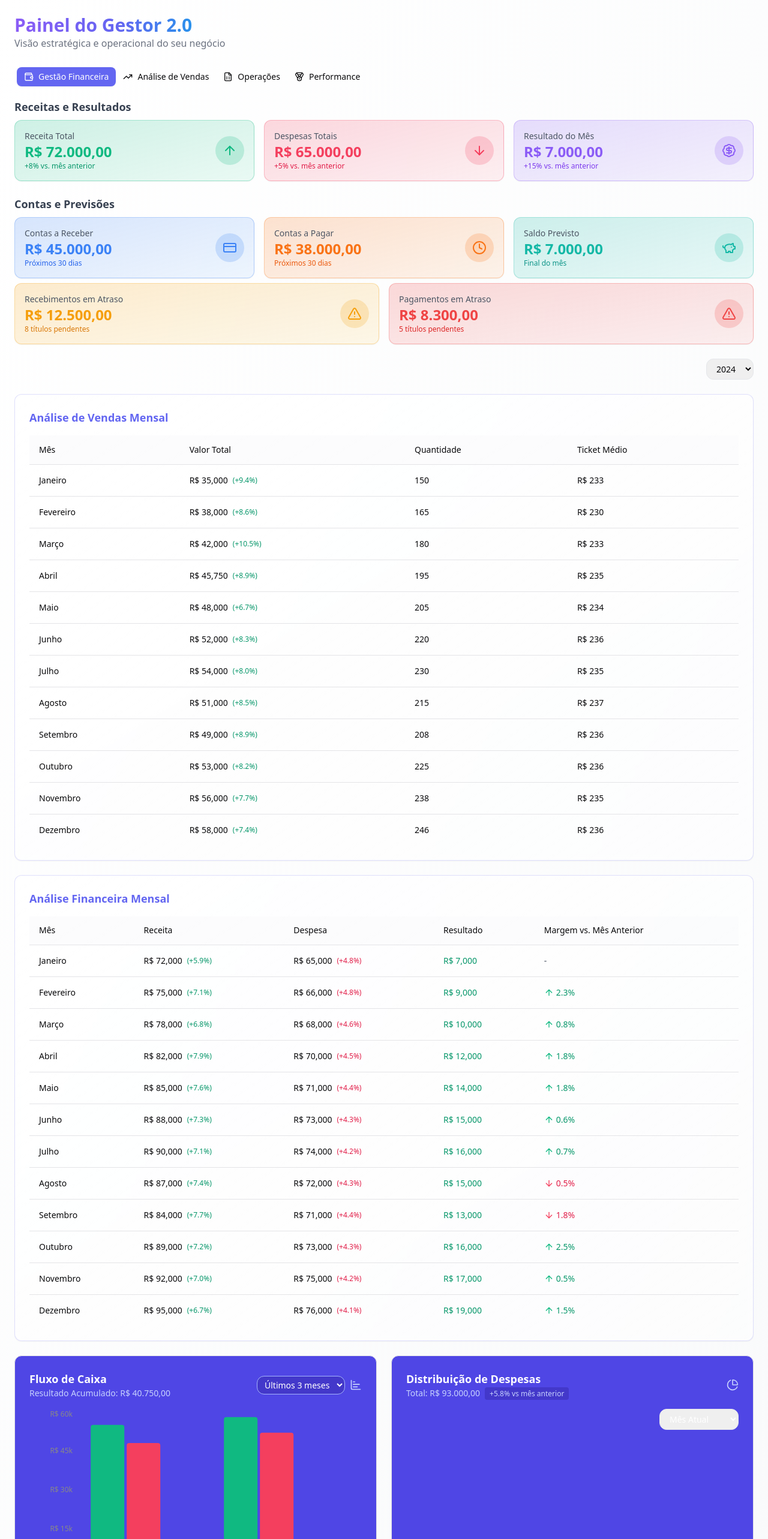
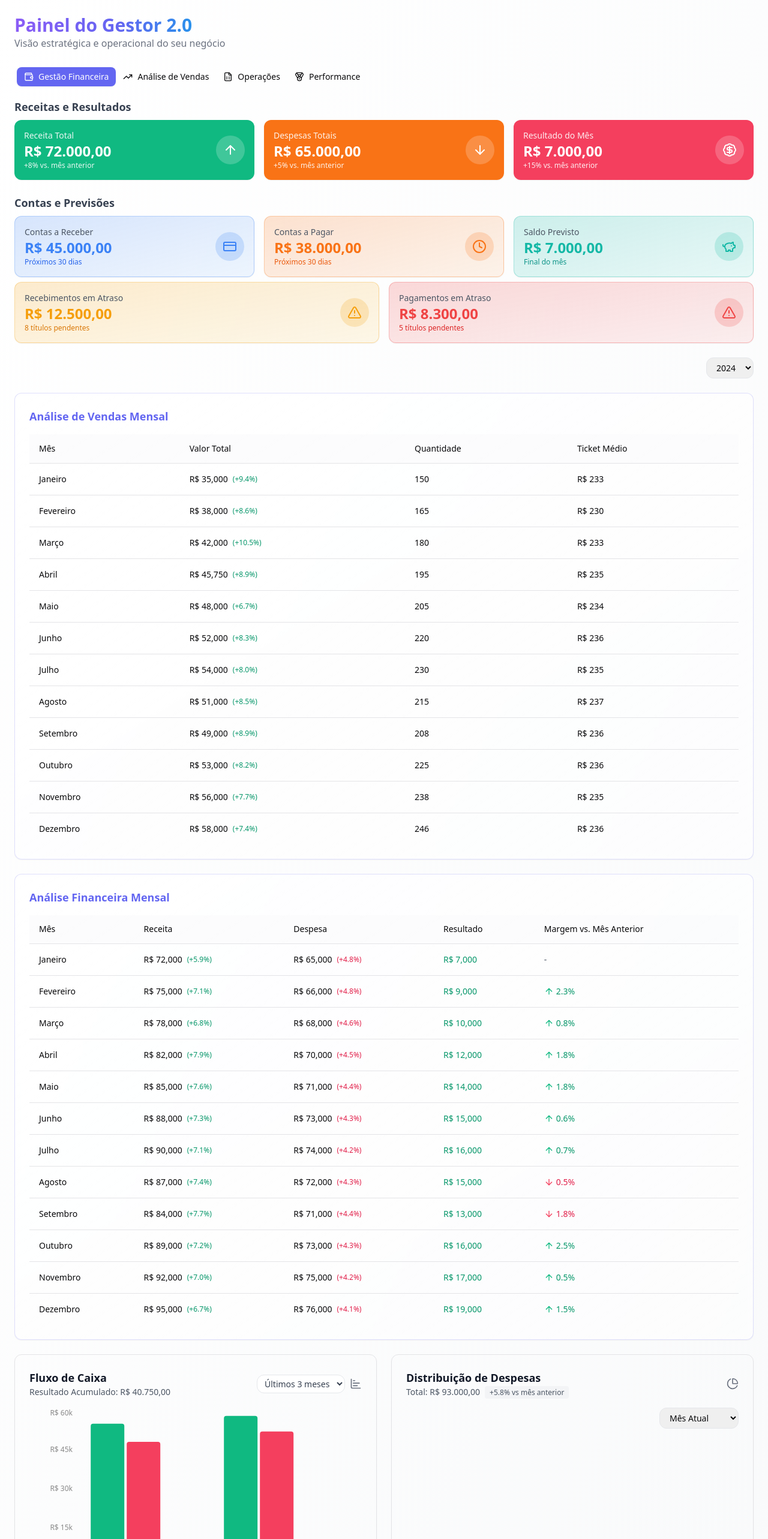
Before and after one commit to RaulPolitowski/dashboard-german-mobile, a React (Vite) app: page / in a window 1280 px wide. Shown: the top 2566 px of the page at 60% size. Built offline with nearby package versions, Linux system fonts and the light colour scheme.

Commit message:
Improve dashboard card styles
Update card styles to use stronger background colors, based on a provided example.  The changes will affect the main dashboard cards.

```diff
--- a/src/components/dashboard/FinancialCharts.tsx
+++ b/src/components/dashboard/FinancialCharts.tsx
@@ -10,24 +10,24 @@ export const FinancialCharts = () => {
 
   return (
     <div className="grid grid-cols-1 lg:grid-cols-2 gap-4 md:gap-6">
-      <Card className="p-4 md:p-6 bg-[#4F46E5] text-white">
+      <Card className="p-4 md:p-6">
         <div className="flex flex-col md:flex-row items-start md:items-center justify-between mb-4 gap-2 md:gap-0">
           <div>
-            <h3 className="text-base md:text-lg font-semibold text-white">Fluxo de Caixa</h3>
-            <p className="text-sm text-indigo-200">Resultado Acumulado: R$ 40.750,00</p>
+            <h3 className="text-base md:text-lg font-semibold text-gray-900">Fluxo de Caixa</h3>
+            <p className="text-sm text-gray-600">Resultado Acumulado: R$ 40.750,00</p>
           </div>
           <div className="flex items-center gap-2 w-full md:w-auto">
             <select
               value={period}
               onChange={(e) => setPeriod(e.target.value)}
-              className="w-full md:w-auto px-2 py-1 text-sm border border-indigo-300 rounded-lg focus:outline-none focus:ring-2 focus:ring-indigo-400 bg-indigo-700 text-white"
+              className="w-full md:w-auto px-2 py-1 text-sm border border-gray-200 rounded-lg focus:outline-none focus:ring-2 focus:ring-indigo-400 bg-white text-gray-700"
             >
               <option value="3">Últimos 3 meses</option>
               <option value="6">Últimos 6 meses</option>
               <option value="12">Último ano</option>
               <option value="year">Ano atual</option>
             </select>
-            <ChartBar className="w-4 h-4 md:w-5 md:h-5 text-indigo-200" />
+            <ChartBar className="w-4 h-4 md:w-5 md:h-5 text-gray-500" />
           </div>
         </div>
         <div className="h-[250px] md:h-[300px]">
@@ -35,18 +35,18 @@ export const FinancialCharts = () => {
         </div>
       </Card>
 
-      <Card className="p-4 md:p-6 bg-[#4F46E5] text-white">
+      <Card className="p-4 md:p-6">
         <div className="flex flex-col md:flex-row items-start md:items-center justify-between mb-4 gap-2 md:gap-0">
           <div>
-            <h3 className="text-base md:text-lg font-semibold text-white">Distribuição de Despesas</h3>
-            <p className="text-sm text-indigo-200">
+            <h3 className="text-base md:text-lg font-semibold text-gray-900">Distribuição de Despesas</h3>
+            <p className="text-sm text-gray-600">
               Total: R$ 93.000,00
-              <span className="ml-2 text-xs bg-indigo-700 px-2 py-0.5 rounded">
+              <span className="ml-2 text-xs bg-gray-100 px-2 py-0.5 rounded">
                 +5.8% vs mês anterior
               </span>
             </p>
           </div>
-          <ChartPie className="w-4 h-4 md:w-5 md:h-5 text-indigo-200" />
+          <ChartPie className="w-4 h-4 md:w-5 md:h-5 text-gray-500" />
         </div>
         <div className="h-[250px] md:h-[300px]">
           <ExpensesDistributionChart />
--- a/src/components/dashboard/FinancialMetrics.tsx
+++ b/src/components/dashboard/FinancialMetrics.tsx
@@ -7,41 +7,41 @@ export const FinancialMetrics = () => {
     <div className="space-y-2">
       <h3 className="text-lg font-semibold text-gray-700">Receitas e Resultados</h3>
       <div className="grid grid-cols-1 sm:grid-cols-2 lg:grid-cols-3 gap-3 md:gap-4">
-        <Card className="p-4 hover:shadow-lg transition-all cursor-pointer bg-gradient-to-br from-emerald-500/20 to-emerald-400/10 backdrop-blur-sm border border-emerald-500/30">
+        <Card className="p-4 hover:shadow-lg transition-all cursor-pointer bg-emerald-500 border-none">
           <div className="flex items-center justify-between">
             <div>
-              <p className="text-sm text-gray-600">Receita Total</p>
-              <p className="text-2xl font-bold text-emerald-500">R$ 72.000,00</p>
-              <p className="text-xs text-emerald-600">+8% vs. mês anterior</p>
+              <p className="text-sm text-white/90">Receita Total</p>
+              <p className="text-2xl font-bold text-white">R$ 72.000,00</p>
+              <p className="text-xs text-white/90">+8% vs. mês anterior</p>
             </div>
-            <div className="bg-emerald-500/20 p-3 rounded-full">
-              <ArrowUp className="w-6 h-6 text-emerald-500" />
+            <div className="bg-white/20 p-3 rounded-full">
+              <ArrowUp className="w-6 h-6 text-white" />
             </div>
           </div>
         </Card>
 
-        <Card className="p-4 hover:shadow-lg transition-all cursor-pointer bg-gradient-to-br from-rose-500/20 to-rose-400/10 backdrop-blur-sm border border-rose-500/30">
+        <Card className="p-4 hover:shadow-lg transition-all cursor-pointer bg-orange-500 border-none">
           <div className="flex items-center justify-between">
             <div>
-              <p className="text-sm text-gray-600">Despesas Totais</p>
-              <p className="text-2xl font-bold text-rose-500">R$ 65.000,00</p>
-              <p className="text-xs text-rose-600">+5% vs. mês anterior</p>
+              <p className="text-sm text-white/90">Despesas Totais</p>
+              <p className="text-2xl font-bold text-white">R$ 65.000,00</p>
+              <p className="text-xs text-white/90">+5% vs. mês anterior</p>
             </div>
-            <div className="bg-rose-500/20 p-3 rounded-full">
-              <ArrowDown className="w-6 h-6 text-rose-500" />
+            <div className="bg-white/20 p-3 rounded-full">
+              <ArrowDown className="w-6 h-6 text-white" />
             </div>
           </div>
         </Card>
 
-        <Card className="p-4 hover:shadow-lg transition-all cursor-pointer bg-gradient-to-br from-violet-500/20 to-violet-400/10 backdrop-blur-sm border border-violet-500/30">
+        <Card className="p-4 hover:shadow-lg transition-all cursor-pointer bg-rose-500 border-none">
           <div className="flex items-center justify-between">
             <div>
-              <p className="text-sm text-gray-600">Resultado do Mês</p>
-              <p className="text-2xl font-bold text-violet-500">R$ 7.000,00</p>
-              <p className="text-xs text-violet-600">+15% vs. mês anterior</p>
+              <p className="text-sm text-white/90">Resultado do Mês</p>
+              <p className="text-2xl font-bold text-white">R$ 7.000,00</p>
+              <p className="text-xs text-white/90">+15% vs. mês anterior</p>
             </div>
-            <div className="bg-violet-500/20 p-3 rounded-full">
-              <BadgeDollarSign className="w-6 h-6 text-violet-500" />
+            <div className="bg-white/20 p-3 rounded-full">
+              <BadgeDollarSign className="w-6 h-6 text-white" />
             </div>
           </div>
         </Card>
```
